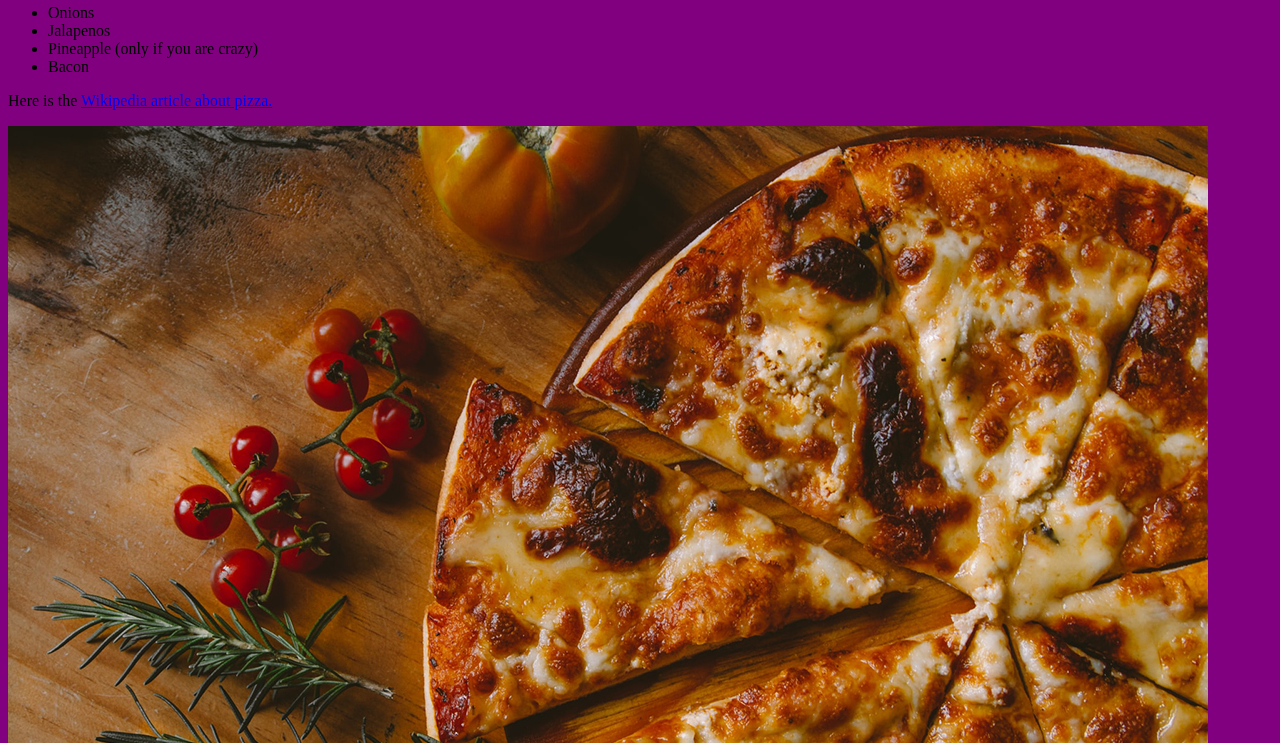
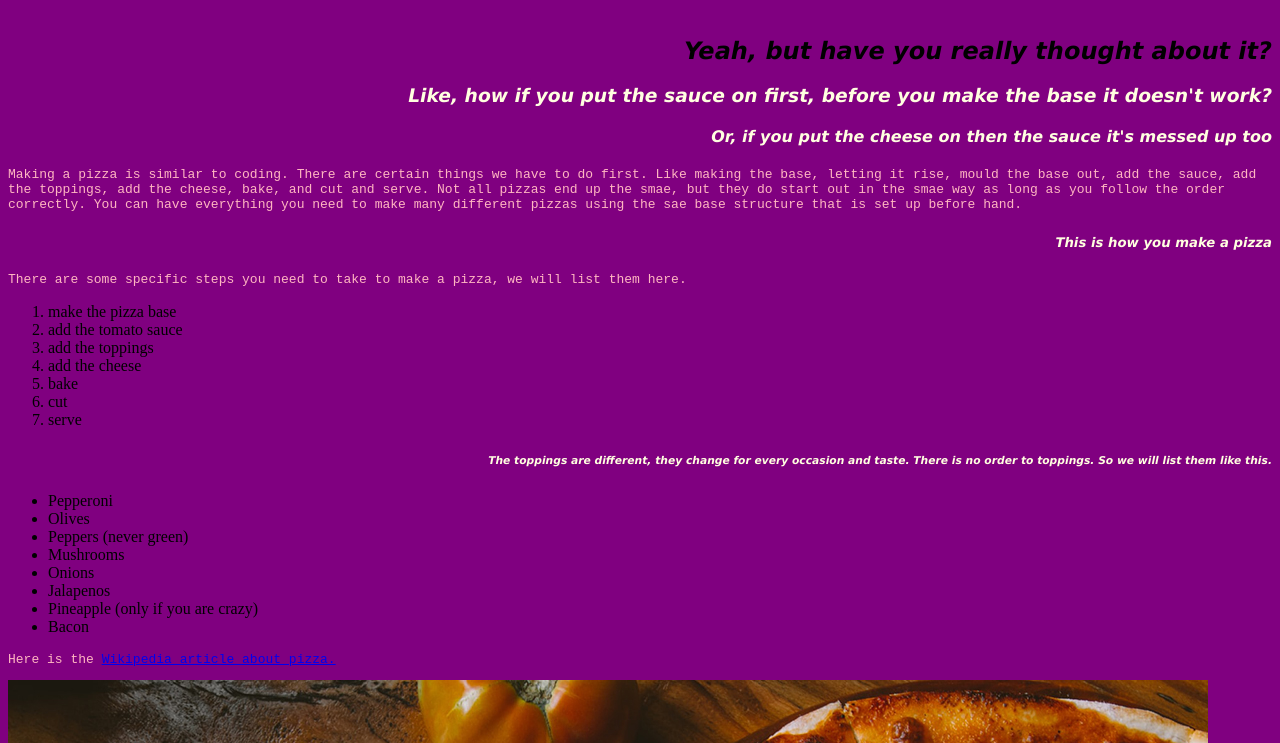
Before and after one commit to CorbyH16/CorbyHill-Week6-Workshop, a plain HTML site: page index.html in a window 1280 px wide. Shown: the part 614-1357 px from the top of the page. Drawn offline with Linux system fonts and the light colour scheme.

Commit message:
style change

```diff
--- a/styles.css
+++ b/styles.css
@@ -1,3 +1,27 @@
 body{
     background-color: purple;
 }
+
+p{
+    font-family: monospace;
+    text-align: centre;
+    color: lightpink;
+}
+
+h1,h2,h3,h4,h5,h6 {
+    font-family: Verdana, Geneva, Tahoma, sans-serif;
+    color: lightyellow;
+    font-style: italic;
+    text-align: right;
+}
+
+h1{
+    font-family: Impact, Haettenschweiler, 'Arial Narrow Bold', sans-serif;
+    font-size: 150px;
+    color: white;
+    font-style: normal;
+}
+
+h2{
+    color: black;
+}
```
